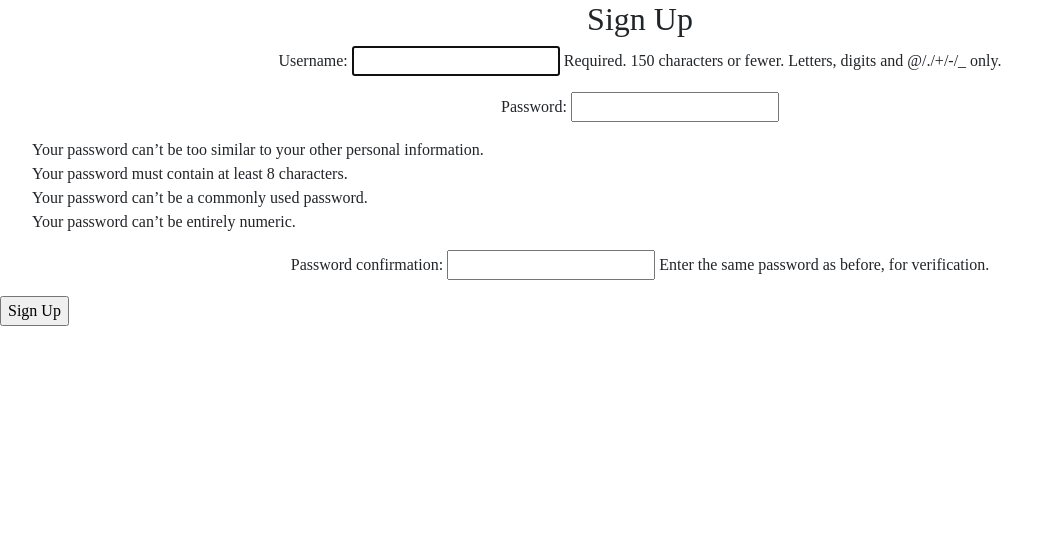
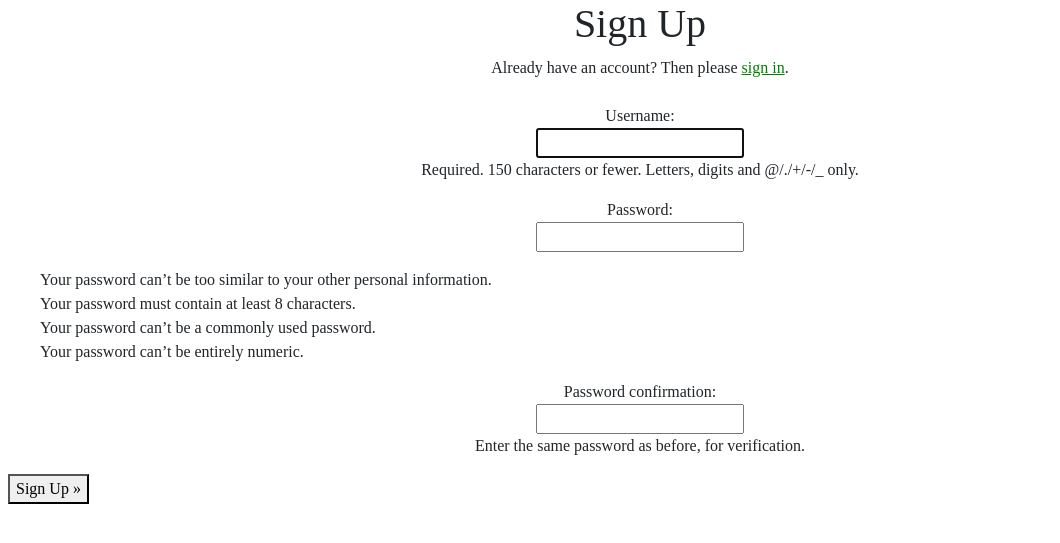
Before and after one commit to cspdevs000/neighborly, a Django app: page /accounts/signup/ in a window 1280 px wide. Shown: the part 56-599 px from the top of the page, without its empty margins (0-1060 px from the left). Run offline with Django 4.2, Linux system fonts and the light colour scheme.

Commit message:
some tyling fixed

```diff
--- a/neighborly/forms.py
+++ b/neighborly/forms.py
@@ -18,7 +18,7 @@ class ReplyForm(forms.ModelForm):
         label='',
         widget=forms.Textarea(attrs={
             'rows': '1',
-            'placeholder': 'type reply here'
+            'placeholder': 'type reply here',
         })
     )
     class Meta:
--- a/neighborly/static/neighborly/style.css
+++ b/neighborly/static/neighborly/style.css
@@ -12,6 +12,18 @@ a {
 
 li {
     list-style: none;
+}
+
+#add-reply-button {
+    position: relative;
+    display: block;
+    margin : 0 auto;
+}
+
+input {
+    position: relative;
+    display: block;
+    margin : 0 auto;
 }
 
 .home-header {
--- a/neighborly/templates/neighborly/addbuilding.html
+++ b/neighborly/templates/neighborly/addbuilding.html
@@ -4,7 +4,7 @@
     <div class='home-header'>
         <h1>Neighborly</h1>
     </div>
-    <div class='add-building-form'>
+    <div class='d-flex justify-content-center mt-1 p-2'>
         <form action="" method='POST'>
         {% csrf_token %}
         {{ buildingform }}
--- a/neighborly/templates/neighborly/post.html
+++ b/neighborly/templates/neighborly/post.html
@@ -1,6 +1,7 @@
 {% extends "base_generic.html" %}
 
 {% block content %}
+<div class='flex justify-content-center mt-2'>
     <h1>COMMENT PAGE</h1>
     <p>Post by {{ post.user }}: {{ post.body }} ({{post.pub_date}})</p>
     <ul>
@@ -8,10 +9,13 @@
             <li>Reply by {{ reply.user }}: {{ reply.body }} ({{ reply.pub_date }})</li>
         {% endfor %}
     </ul>
+<div class='add-comment-container'>
     <form method='POST'>
         {% csrf_token %}
         {{ replyform }}
-        <button type="submit">submit</button>
+        <br />
+        <button id="add-reply-button" type="submit">submit</button>
     </form>
     <p><a href="/building/{{ building.id }}/">Back to Building Page</a></p>
+</div>
 {% endblock %}
--- a/templates/registration/signup.html
+++ b/templates/registration/signup.html
@@ -1,10 +1,23 @@
 {% extends 'base_generic.html' %}
 
+{% load i18n %}
+
+{% block head_title %}{% trans "Signup" %}{% endblock %}
+
 {% block content %}
-    <h2>Sign Up</h2>
-    <form method="post">
-        {% csrf_token %}
-        {{ form.as_p }}
-        <input type="submit" value="Sign Up">
-    </form>
+<h1>{% trans "Sign Up" %}</h1>
+
+<p>{% blocktrans %}Already have an account? Then please <a href="{{ login_url }}">sign in</a>.{% endblocktrans %}</p>
+
+<div class='flex justify-content-center mt-1 p-2'>
+<form class="signup" id="signup_form" method="post">
+  {% csrf_token %}
+  {{ form.as_p }}
+  {% if redirect_field_value %}
+  <input type="hidden" name="{{ redirect_field_name }}" value="{{ redirect_field_value }}" />
+  {% endif %}
+  <button type="submit">{% trans "Sign Up" %} &raquo;</button>
+</form>
+</div>
+
 {% endblock %}
```
Also changed, not shown: neighborly/views.py (+5 -2 lines), templates/registration/login.html (+7 -4 lines).
